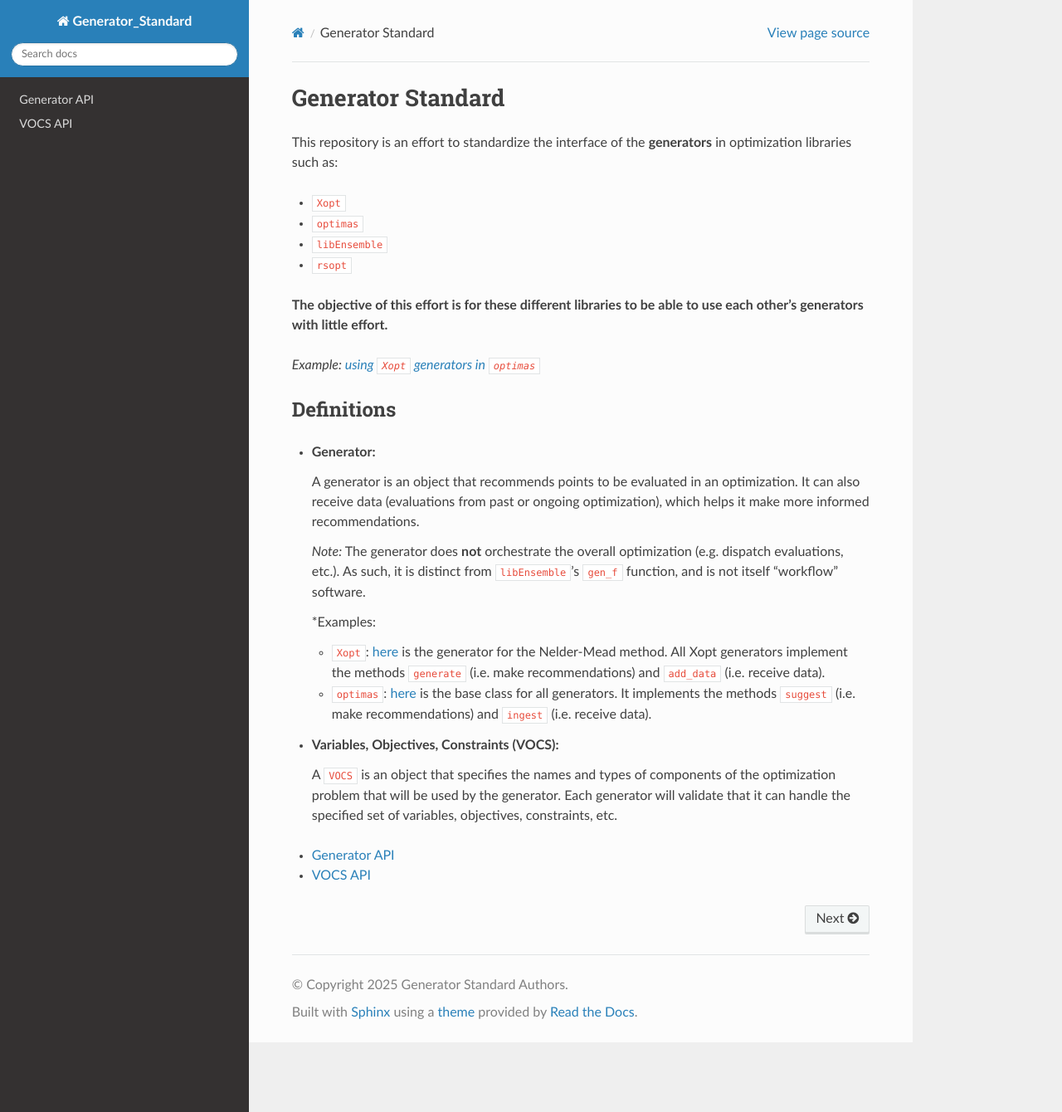
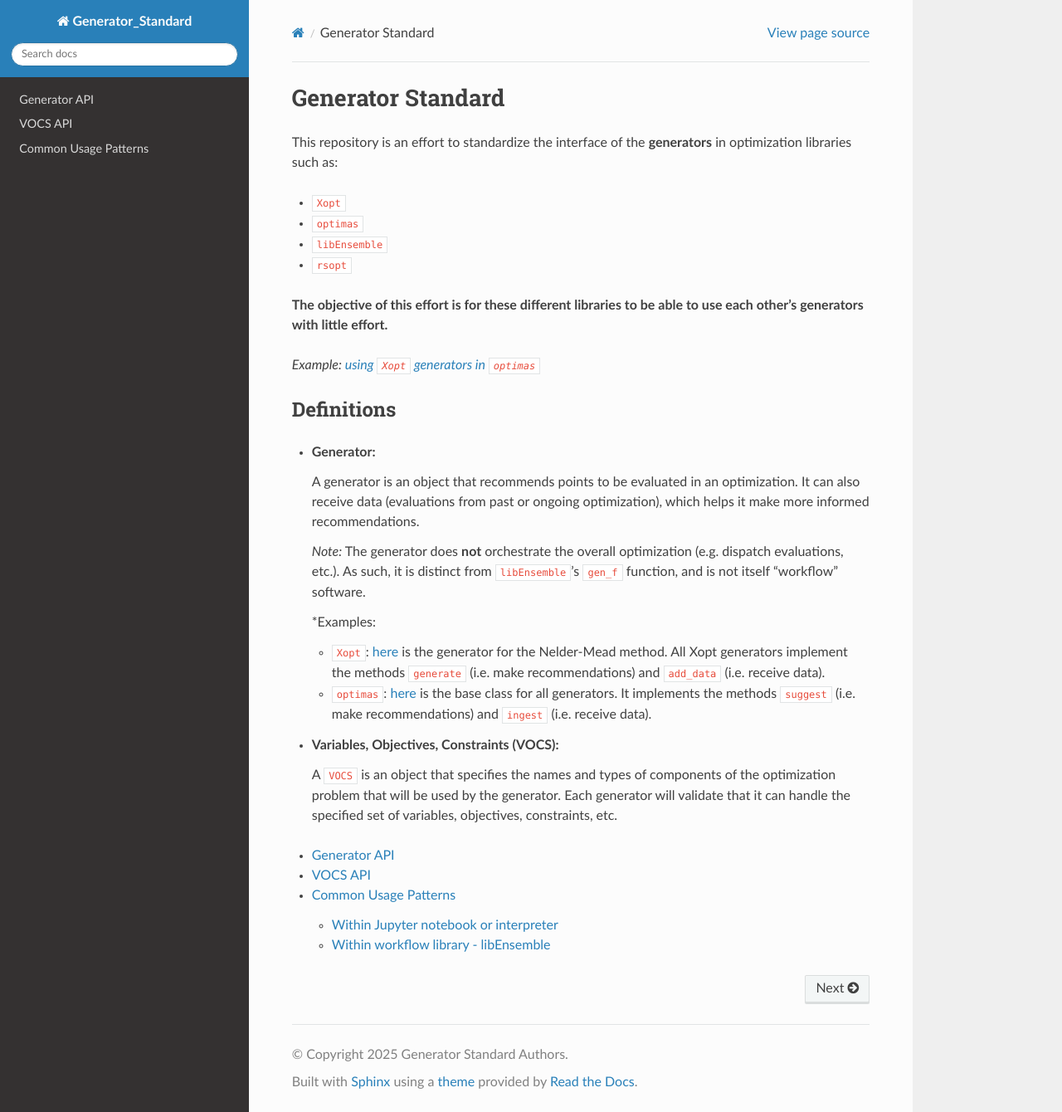
Before and after one commit to campa-consortium/generator_standard, a Sphinx documentation site: the page built from docs/index.rst, in a window 1280 px wide and 1340 px high. Shown: the whole window at 83% size. Built offline with Sphinx 7.4.7 and the Read the Docs theme 3.1.0, drawn with Linux system fonts in a browser that asks for light colours; some of the changed lines change nothing that is shown.

Commit message:
experiment with "patterns/examples" generator section, showing how a gen may be used in an interpreter or a user's own script without workflow software, or, *for starters due to my familiarity*, in libE

```diff
--- a/docs/index.rst
+++ b/docs/index.rst
@@ -14,3 +14,4 @@
 
     generator
     vocs
+    patterns
--- /dev/null
+++ b/docs/patterns.rst
@@ -0,0 +1,64 @@
+.. _patterns:
+
+=====================
+Common Usage Patterns
+=====================
+
+Within Jupyter notebook or interpreter
+--------------------------------------
+
+.. code-block:: python
+
+    from my_objective import my_objective_function
+    from generator_standard.tests.test_generator import RandomGenerator
+    from generator_standard.vocs import VOCS
+
+    vocs = VOCS(variables={"x": [0.0, 1.0]}, objectives={"f": "MINIMIZE"})
+    gen = RandomGenerator(vocs)
+
+    points = gen.suggest(10)
+    for point in points:
+        point["f"] = my_objective_function(point["x"])
+
+    gen.ingest(points)
+
+Within workflow library - libEnsemble
+-------------------------------------
+
+`libEnsemble <https://github.com/Libensemble/libensemble>`_ is a Python
+workflow toolkit for coordinating asynchronous and dsynamic ensembles
+of calculations. It plans to support plugging in standard generators similarly
+to the following:
+
+.. code-block:: python
+
+    from generator_standard.tests.test_generator import RandomGenerator
+    from generator_standard.vocs import VOCS
+
+    from my_objective import libE_styled_objective_function
+
+    from libensemble import Ensemble
+    from libensemble.specs import GenSpecs, ExitCriteria
+
+    vocs = VOCS(variables={"x": [0.0, 1.0]}, objectives={"f": "MINIMIZE"})
+    gen = RandomGenerator(vocs)
+
+    workflow = Ensemble()
+
+    workflow.sim_specs = SimSpecs(
+        sim_f = libE_styled_objective_function,
+        inputs = ["x"]
+        outputs = [("f", float)],
+    )
+
+    workflow.gen_specs = GenSpecs(
+        generator=gen,
+        persis_in=["f"],  # keep passing "f" results to the standard generator
+        outputs=[("x", float)],
+        initial_batch_size=10,
+        batch_size=5
+    )
+
+    workflow.exit_criteria = ExitCriteria(sim_max=500)
+
+    results = workflow.run()
```
